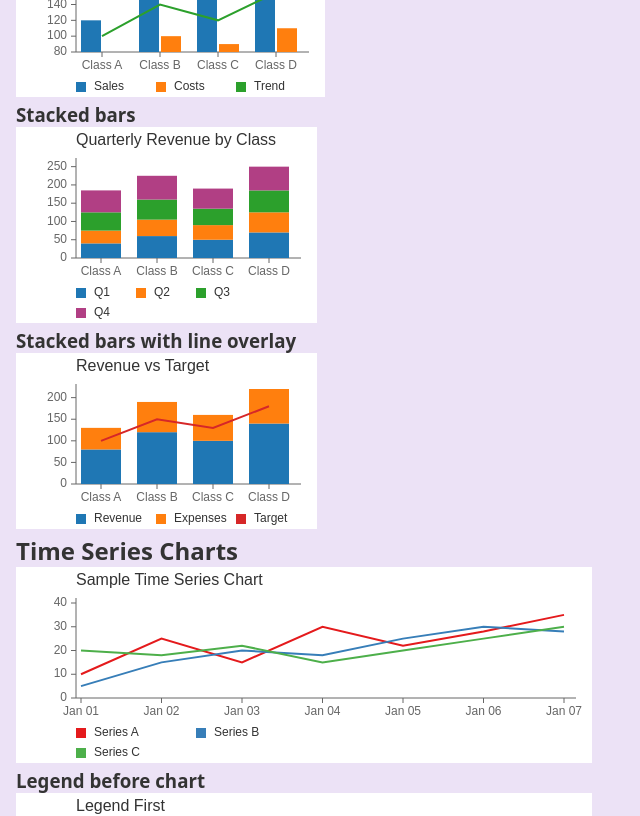
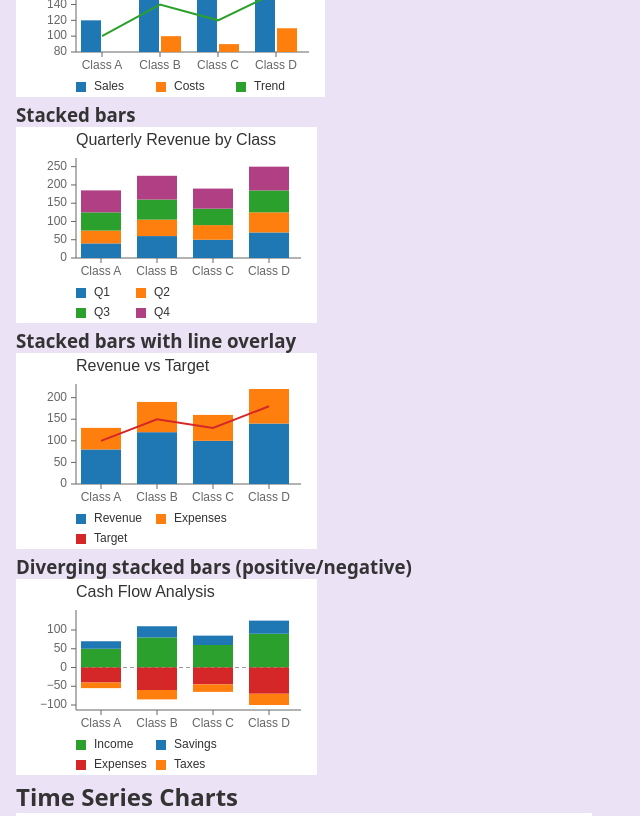
Before and after one commit to Joxter/chart, a React (Vite) app: page / in a window 1280 px wide. Shown: the part 540-1356 px from the top of the page, without its empty margins (0-640 px from the left). Built offline with nearby package versions, Linux system fonts and the light colour scheme.

Commit message:
update stacked behavior

```diff
--- a/src/Chart.tsx
+++ b/src/Chart.tsx
@@ -178,9 +178,8 @@ function getBaselineY(offsetY: number, yScale: YScale): number {
 }
 
 function getCategoricalGroupWidth(barCount: number, stacked?: boolean): number {
-  if (stacked) {
-    return CATEGORICAL.stackedBarWidth;
-  }
+  if (stacked) return CATEGORICAL.stackedBarWidth;
+
   return (
     barCount * CATEGORICAL.barWidth +
     Math.max(0, barCount - 1) * CATEGORICAL.barGap
@@ -547,7 +546,10 @@ function StackedAreas({
     return point;
   });
 
-  const stack = d3.stack<Record<string, number>>().keys(keys);
+  const stack = d3
+    .stack<Record<string, number>>()
+    .keys(keys)
+    .offset(d3.stackOffsetDiverging);
   const stackedLayers = stack(stackData);
 
   return (
@@ -700,7 +702,10 @@ function StackedCategoricalBars({
     return point;
   });
 
-  const stack = d3.stack<Record<string, number>>().keys(keys);
+  const stack = d3
+    .stack<Record<string, number>>()
+    .keys(keys)
+    .offset(d3.stackOffsetDiverging);
   const stackedLayers = stack(stackData);
 
   return (
@@ -717,9 +722,9 @@ function StackedCategoricalBars({
             <rect
               key={`${seriesIdx}-${catIdx}`}
               x={barX}
-              y={y1}
+              y={Math.min(y0, y1)}
               width={CATEGORICAL.stackedBarWidth}
-              height={y0 - y1}
+              height={Math.abs(y0 - y1)}
               fill={barSeries[seriesIdx].color}
             />
           );
@@ -803,15 +808,24 @@ export function TimeSeriesChart(props: TimeSeriesChartProps) {
 
       let yMin: number, yMax: number;
       if (stackedAreas && areaSeries.length > 0) {
-        // For stacked areas, calculate cumulative sums at each time point
-        const stackedSums = time.map((_, timeIdx) =>
-          areaSeries.reduce((sum, s) => sum + s.data[timeIdx], 0),
+        // For diverging stacks: positives stack up, negatives stack down
+        const positiveSums = time.map((_, timeIdx) =>
+          areaSeries.reduce((sum, s) => sum + Math.max(0, s.data[timeIdx]), 0),
+        );
+        const negativeSums = time.map((_, timeIdx) =>
+          areaSeries.reduce((sum, s) => sum + Math.min(0, s.data[timeIdx]), 0),
         );
         const nonAreaValues = nonAreaSeries.flatMap((s) => s.data);
-        const allValues = [...stackedSums, ...nonAreaValues];
-        // Domain must include 0 since areas start from baseline
-        yMin = Math.min(0, d3.min(allValues) ?? 0);
-        yMax = Math.max(0, d3.max(allValues) ?? 0);
+        yMax = Math.max(
+          0,
+          d3.max(positiveSums) ?? 0,
+          d3.max(nonAreaValues) ?? 0,
+        );
+        yMin = Math.min(
+          0,
+          d3.min(negativeSums) ?? 0,
+          d3.min(nonAreaValues) ?? 0,
+        );
       } else {
         yMin = d3.min(timeSeries.map((s) => d3.min(s.data) ?? 0)) ?? 0;
         yMax = d3.max(timeSeries.map((s) => d3.max(s.data) ?? 0)) ?? 0;
@@ -929,14 +943,16 @@ export function CategoricalChart(props: CategoricalChartProps) {
     // For stacked bars, calculate the sum of all bar values per category
     let yMin: number, yMax: number;
     if (stackedBars) {
-      const stackedSums = labels.map((_, catIdx) =>
-        barSeries.reduce((sum, s) => sum + s.values[catIdx], 0),
+      // For diverging stacks: positives stack up, negatives stack down
+      const positiveSums = labels.map((_, catIdx) =>
+        barSeries.reduce((sum, s) => sum + Math.max(0, s.values[catIdx]), 0),
+      );
+      const negativeSums = labels.map((_, catIdx) =>
+        barSeries.reduce((sum, s) => sum + Math.min(0, s.values[catIdx]), 0),
       );
       const lineValues = lineSeries.flatMap((s) => s.values);
-      const allValues = [...stackedSums, ...lineValues];
-      // Domain must include 0 since bars start from baseline
-      yMin = Math.min(0, d3.min(allValues) ?? 0);
-      yMax = Math.max(0, d3.max(allValues) ?? 0);
+      yMax = Math.max(0, d3.max(positiveSums) ?? 0, d3.max(lineValues) ?? 0);
+      yMin = Math.min(0, d3.min(negativeSums) ?? 0, d3.min(lineValues) ?? 0);
     } else {
       const allValues = series.flatMap((s) => s.values);
       yMin = d3.min(allValues) ?? 0;
--- a/src/ChartPg.tsx
+++ b/src/ChartPg.tsx
@@ -131,6 +131,40 @@ const stackedWithLine: CategoricalSeriesItem[] = [
   },
 ];
 
+const stackedDivergingSeries: CategoricalSeriesItem[] = [
+  { legend: "Income", color: "#2ca02c", values: [50, 80, 60, 90] },
+  { legend: "Savings", color: "#1f77b4", values: [20, 30, 25, 35] },
+  { legend: "Expenses", color: "#d62728", values: [-40, -60, -45, -70] },
+  { legend: "Taxes", color: "#ff7f0e", values: [-15, -25, -20, -30] },
+];
+
+const stackedDivergingAreas: TimeSeriesItem[] = [
+  {
+    legend: "Revenue",
+    color: "#2ca02c",
+    variant: "area",
+    data: [30, 45, 35, 50, 55, 48, 60],
+  },
+  {
+    legend: "Other Income",
+    color: "#1f77b4",
+    variant: "area",
+    data: [10, 15, 12, 18, 20, 16, 22],
+  },
+  {
+    legend: "Costs",
+    color: "#d62728",
+    variant: "area",
+    data: [-20, -30, -25, -35, -40, -32, -45],
+  },
+  {
+    legend: "Depreciation",
+    color: "#ff7f0e",
+    variant: "area",
+    data: [-5, -8, -6, -10, -12, -9, -14],
+  },
+];
+
 // --- Playground ---
 
 export function ChartPg() {
@@ -166,7 +200,7 @@ export function ChartPg() {
         labels={categoricalLabels}
         series={stackedSeries}
         stackedBars={true}
-        legendWidth={[60, 60, 60]}
+        legendWidth={[60, 60]}
       />
 
       <h3>Stacked bars with line overlay</h3>
@@ -175,7 +209,16 @@ export function ChartPg() {
         labels={categoricalLabels}
         series={stackedWithLine}
         stackedBars={true}
-        legendWidth={[80, 80, 80]}
+        legendWidth={[80, 80]}
+      />
+
+      <h3>Diverging stacked bars (positive/negative)</h3>
+      <CategoricalChart
+        title="Cash Flow Analysis"
+        labels={categoricalLabels}
+        series={stackedDivergingSeries}
+        stackedBars={true}
+        legendWidth={[80, 80]}
       />
 
       <h2>Time Series Charts</h2>
@@ -257,6 +300,17 @@ export function ChartPg() {
         showAxis={true}
         stackedAreas={true}
       />
+
+      <h3>Diverging stacked areas (positive/negative)</h3>
+      <TimeSeriesChart
+        title="Income vs Expenses"
+        timeSeries={stackedDivergingAreas}
+        time={testTime}
+        timeFormat={formatDate}
+        legendWidth={[100, 100, 100, 100]}
+        showAxis={true}
+        stackedAreas={true}
+      />
     </div>
   );
 }
```
